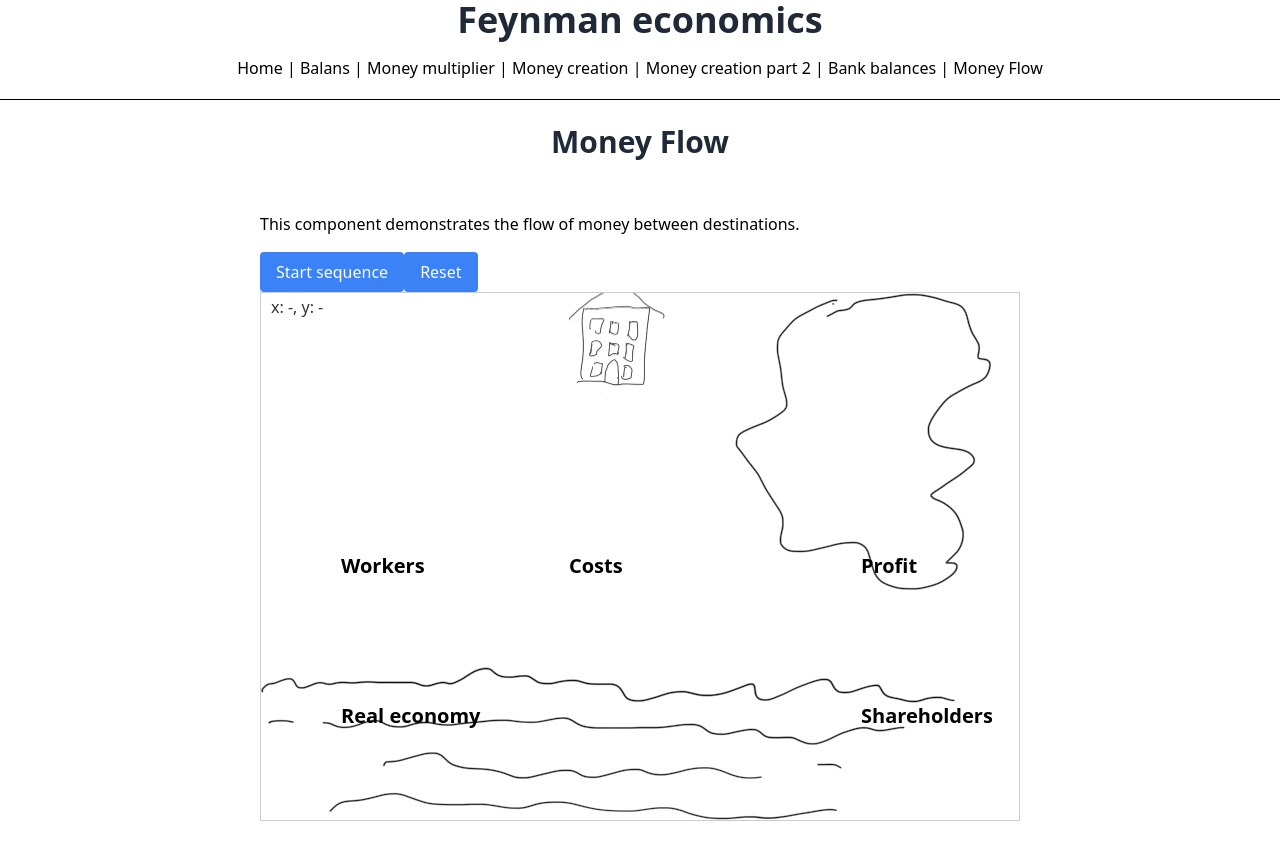
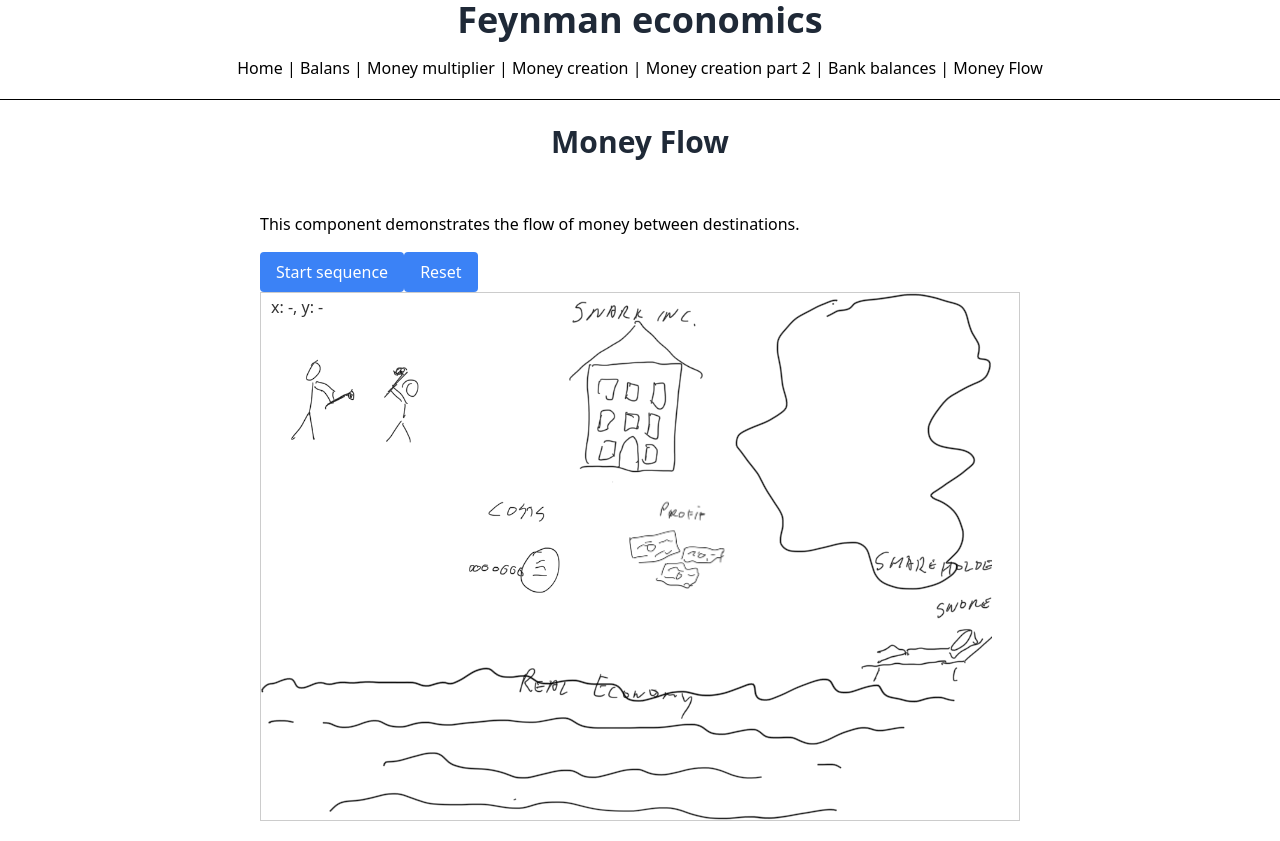
Before and after one commit to jurcello/feynman-economy, a Vue app: page /money-flow in a window 1280 px wide. Built offline with nearby package versions, Linux system fonts and the light colour scheme; no server answers.

Commit message:
Update `MoneyFlowExplanation` with new destination images, adjust positions and scaling, and remove canvas border for improved visuals.

```diff
--- a/src/components/Explanations/MoneyFlowCanvas.vue
+++ b/src/components/Explanations/MoneyFlowCanvas.vue
@@ -243,6 +243,6 @@ defineExpose({ redraw });
 
 <style scoped>
 .canvas {
-  border: 1px solid #ccc;
+  border: 0;
 }
 </style>
--- a/src/components/Explanations/MoneyFlowExplanation.vue
+++ b/src/components/Explanations/MoneyFlowExplanation.vue
@@ -35,50 +35,65 @@ import lookAtTheMoneyFlowSound from '@/assets/sounds/Lets-look-at-the-money-flow
 import whooshSound from '@/assets/sounds/Woosh.mp3'
 import background from '@/assets/images/MoneyExplanation/MoneyFlowExplanationBG.png'
 import companyImage from '@/assets/images/MoneyExplanation/Company.png'
+import workersImage from '@/assets/images/MoneyExplanation/Workers.png'
+import shareholdersImage from '@/assets/images/MoneyExplanation/Shareholders.png'
+import profitImage from '@/assets/images/MoneyExplanation/Profit.png'
+import costsImage from '@/assets/images/MoneyExplanation/Costs.png'
+import realEconomyImage from '@/assets/images/MoneyExplanation/RealEconomy.png'
 
 // Create three money destinations with different configurations
 const configCompany = new MoneyDestinationConfig({
   blockSize: 4,
   blocksPerRow: 30,
   blockGutter: 1,
-  position: {x: 308, y: 100},
+  position: {x: 308, y: 190},
   imageUrl: companyImage,
-  scale: 0.5
+  scale: 0.7
 });
 
 const configWorkers = new MoneyDestinationConfig({
   blockSize: 4,
   blocksPerRow: 10,
   blockGutter: 2,
-  position: {x: 80, y: 250}
+  position: {x: 30, y: 150},
+  scale: 0.6,
+  imageUrl: workersImage,
 });
 
 const configShareholders = new MoneyDestinationConfig({
   blockSize: 4,
   blocksPerRow: 10,
   blockGutter: 1,
-  position: {x: 600, y: 400}
+  position: {x: 600, y: 389},
+  imageUrl: shareholdersImage,
+  scale: 0.7,
 });
 
 const configProfit = new MoneyDestinationConfig({
   blockSize: 4,
   blocksPerRow: 15,
   blockGutter: 1,
-  position: {x: 600, y: 250}
+  position: {x: 368, y: 296},
+  imageUrl: profitImage,
+  scale: 0.5,
 });
 
 const configEconomy = new MoneyDestinationConfig({
   blockSize: 4,
   blocksPerRow: 45,
   blockGutter: 1,
-  position: {x: 80, y: 400}
+  position: {x: 252, y: 508},
+  imageUrl: realEconomyImage,
+  scale: 0.7
 });
 
 const configCosts = new MoneyDestinationConfig({
   blockSize: 4,
   blocksPerRow: 15,
   blockGutter: 1,
-  position: {x: 308, y: 250}
+  position: {x: 208, y: 300},
+  imageUrl: costsImage,
+  scale: 0.6,
 });
 
 
```
Also changed, not shown: src/assets/images/MoneyExplanation/RealEconomy.png (added).
